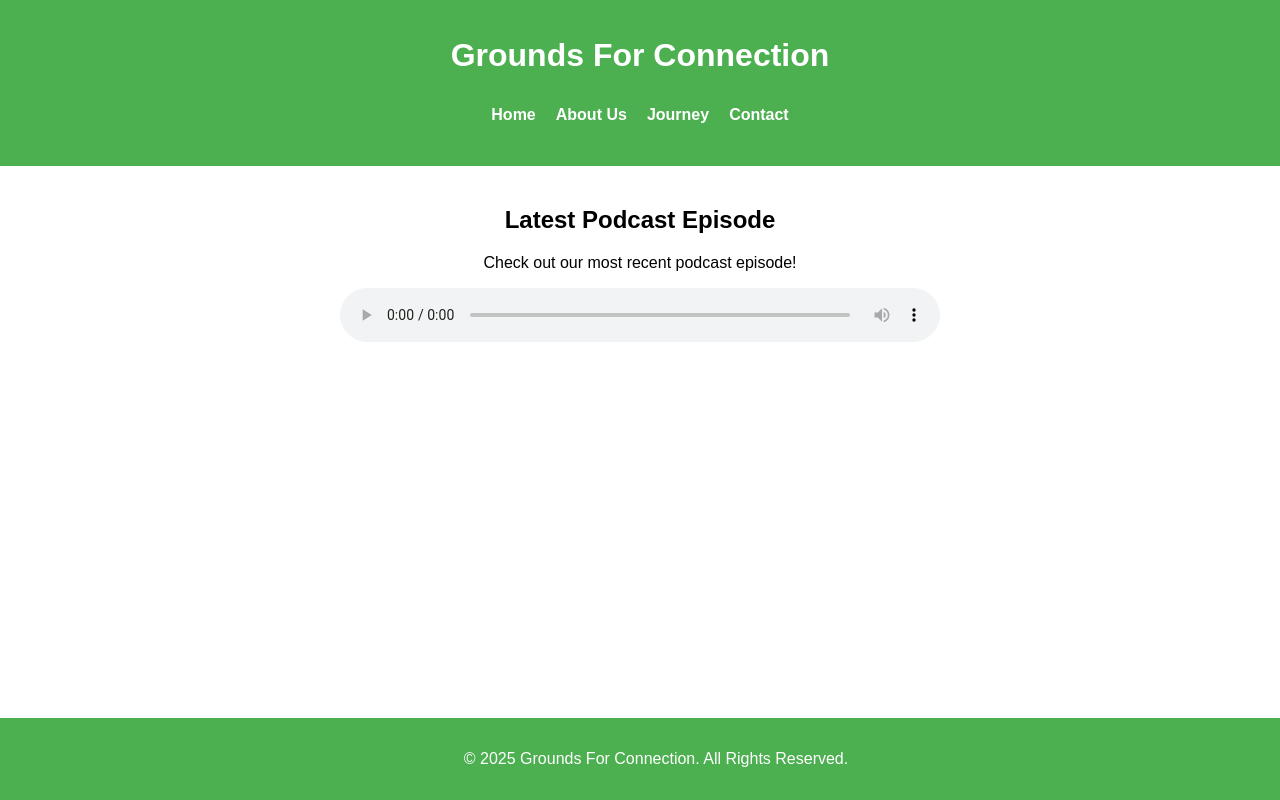
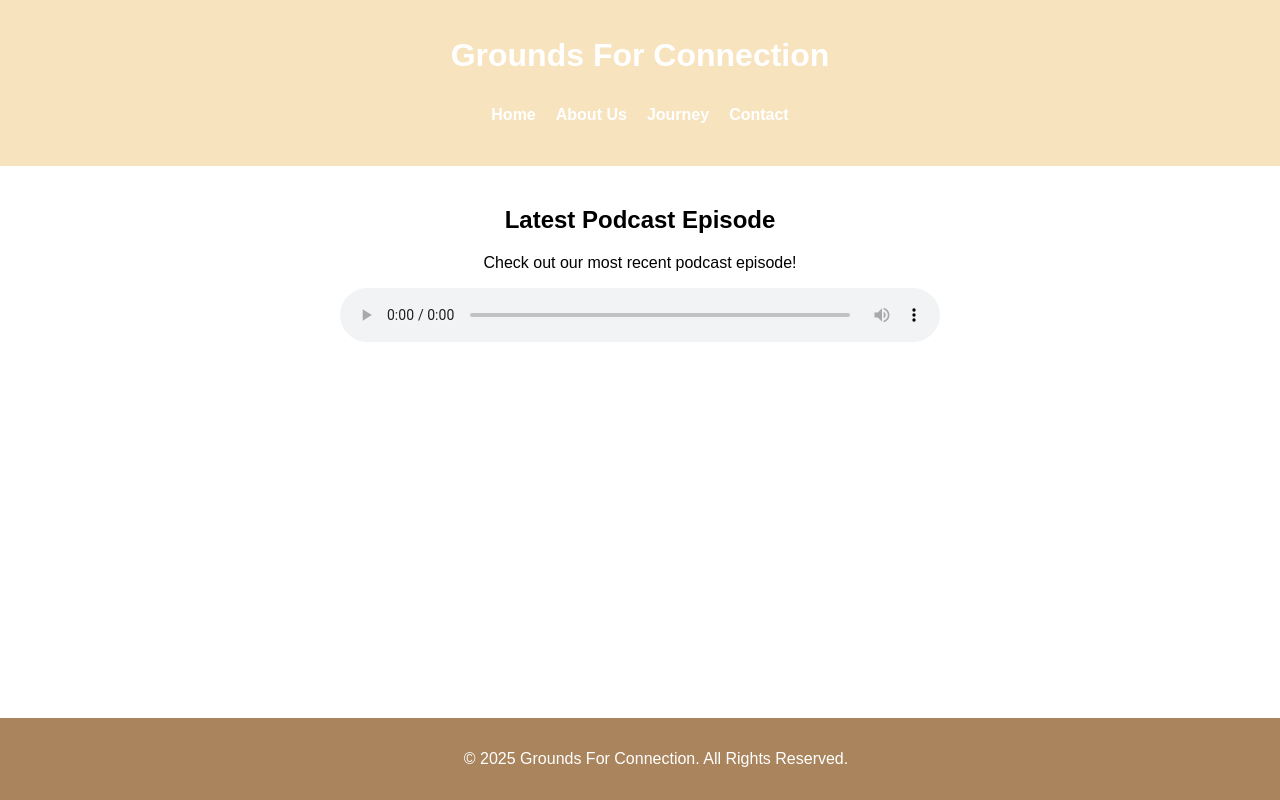
Before and after one commit to MoTheMelon/GroundsForConnection, a website: page index.html in a window 1280 px wide. Shown: the top 800 px of the page. Drawn offline with Linux system fonts and the light colour scheme.

Commit message:
color changes & pkg.json

```diff
--- a/styles.css
+++ b/styles.css
@@ -9,7 +9,7 @@ body {
 }
 
 header {
-  background: #4caf50;
+  background: #f7e3be;
   color: white;
   padding: 1rem;
 }
@@ -50,7 +50,7 @@ audio {
 }
 
 footer {
-  background: #4caf50;
+  background: #aa845d;
   color: white;
   padding: 1rem;
   text-align: center;
```
Also changed, not shown: package.json (added, +14 -0 lines).
